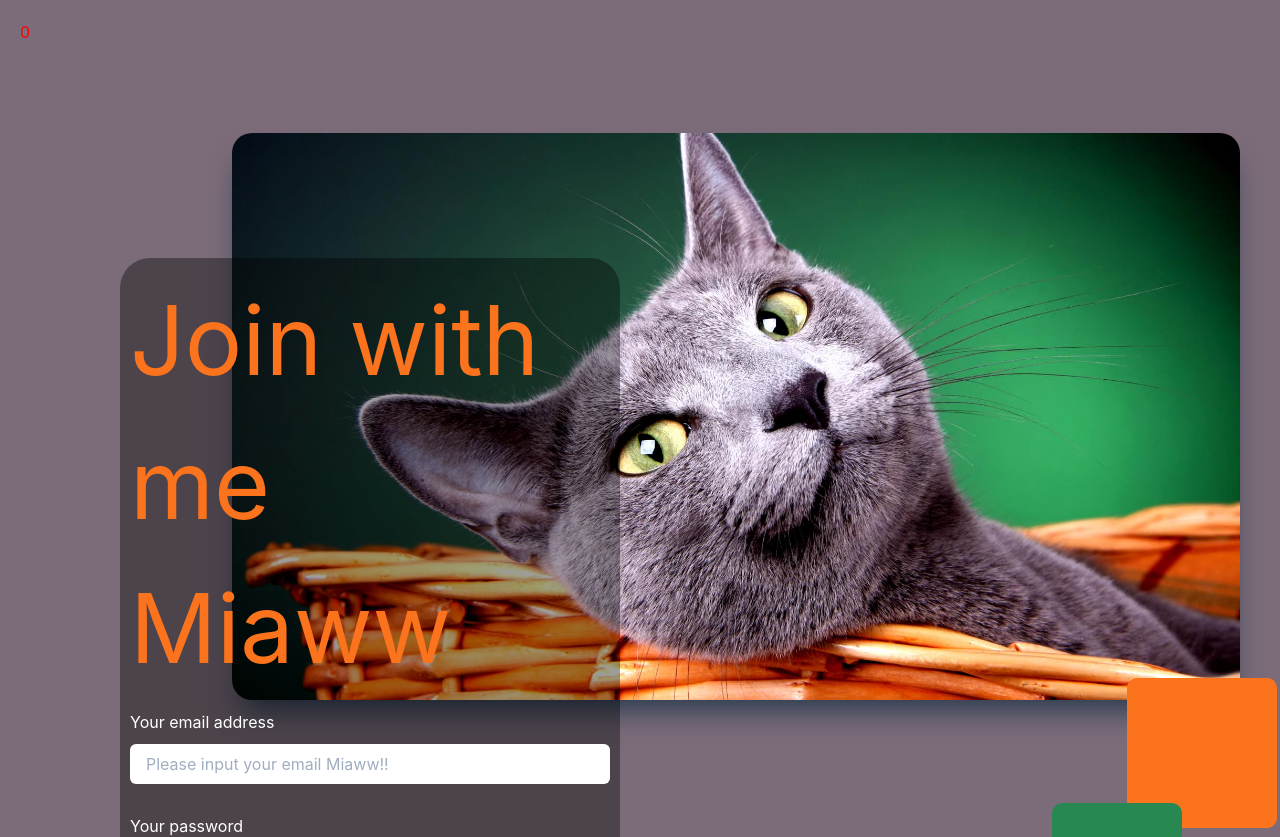
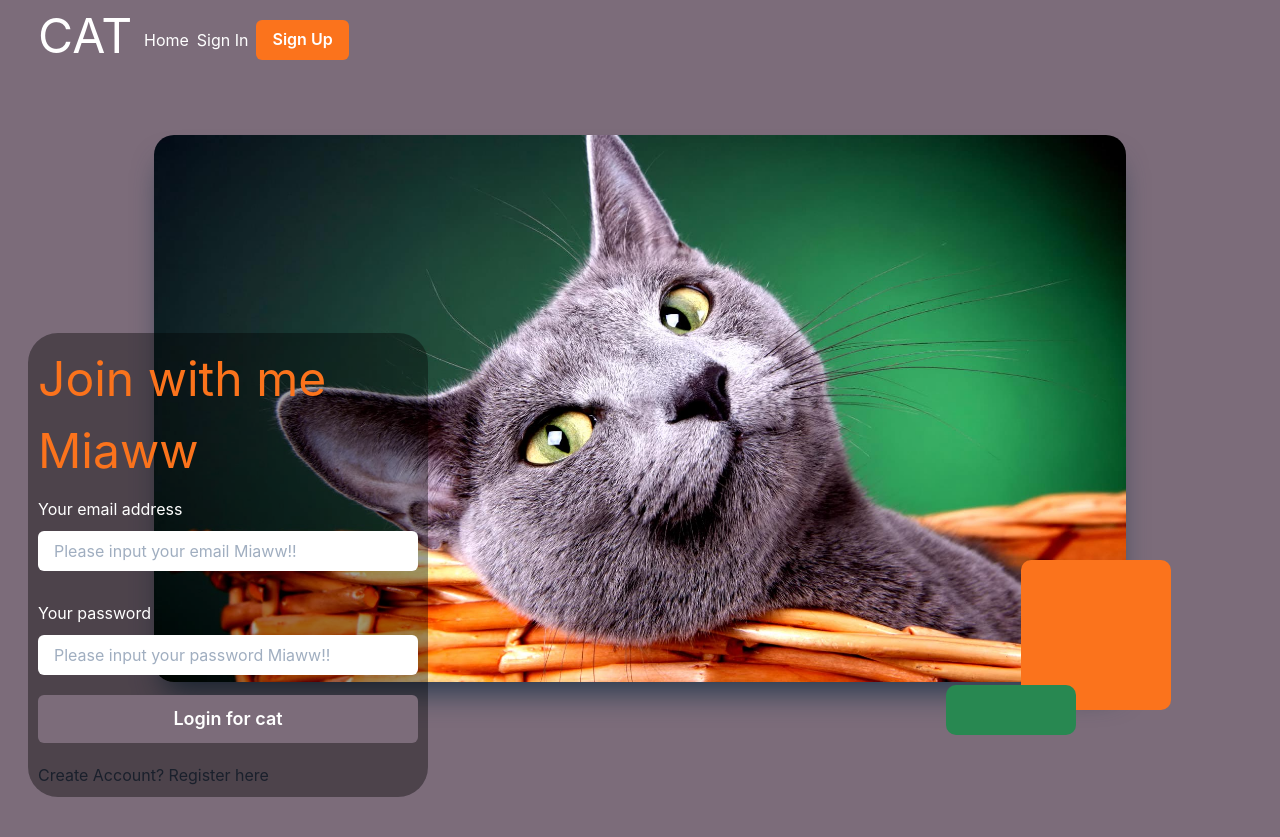
Before and after one commit to putrasatr/phonebook-apps, a React (Create React App) app in the folder client/: page / in a window 1280 px wide. Shown: the top 837 px of the page. Built offline with nearby package versions, Linux system fonts and the light colour scheme.

Commit message:
Navbar build view

```diff
--- a/client/src/containers/Layouts/index.js
+++ b/client/src/containers/Layouts/index.js
@@ -1,12 +1,16 @@
 import React from "react";
-import { Stack } from "@chakra-ui/react";
+import { Stack, Container, Center } from "@chakra-ui/react";
 import Navbar from "containers/Navbar";
 
 const Layout = ({ children }) => {
   return (
-    <Stack bg="primary.main">
+    <Stack bg="primary.main" w="100%">
       <Navbar />
-      {children}
+      <Center flex="1" overflow="hidden">
+        <Container maxW="container.lg" position="relative">
+          {children}
+        </Container>
+      </Center>
     </Stack>
   );
 };
--- a/client/src/containers/Navbar/index.js
+++ b/client/src/containers/Navbar/index.js
@@ -1,34 +1,38 @@
 import React, { useRef } from "react";
-import { Box, Text } from "@chakra-ui/react";
-import styled from "styled-components";
+import { Box, Text, Container, HStack, Button } from "@chakra-ui/react";
 import useScrollWindow from "hooks/useScrollWindow";
 
 const Navbar = () => {
   const target = useRef(null);
   const pageYOffset = useScrollWindow();
-  const isScroll = pageYOffset >= 65;
+  const isScroll = pageYOffset >= 67;
   return (
-    <Container>
     <Box
-        flex="1"
+      w="100%"
+      position="sticky"
+      top="0"
+      zIndex="999"
+      height="67px"
       bg={isScroll ? "transparent.b.bold" : "primary.main"}
       transition="all 0.3s ease-in-out;"
-        boxShadow={
-          isScroll ? "rgba(0, 0, 0, 0.45) 0px 25px 20px -20px;" : "none"
-        }
+      boxShadow={isScroll ? "rgba(0, 0, 0, 0.45) 0px 25px 20px -20px;" : "none"}
       ref={target}
+      color="white"
       padding="20px 20px;"
     >
-        <Text>{pageYOffset}</Text>
+      <Container maxW="container.lg" position="relative">
+        <Text fontSize="3pc" position="absolute" top="-20px" left="-90px">
+          CAT
+        </Text>
+        <HStack>
+          <Text>Home</Text>
+          <Text>Sign In</Text>
+          <Button variant="primary" bg="tersier.main">Sign Up</Button>
+          <Text></Text>
+        </HStack>
+      </Container>
     </Box>
-    </Container>
   );
 };
-const Container = styled.div`
-  position: sticky;
-  top: 0;
-  z-index: 999;
-  height: 65px;
-  color: red;
-`;
+
 export default Navbar;
--- a/client/src/pages/Auth/container.js
+++ b/client/src/pages/Auth/container.js
@@ -10,7 +10,7 @@ const Auth = () => {
   return (
     <Stack flex="1" p="10px">
       <Box
-        w="80%"
+        w="100%"
         h="700px"
         marginLeft="auto"
         mr="30px"
@@ -24,7 +24,7 @@ const Auth = () => {
           borderRadius="20px"
           boxShadow="rgb(38, 57, 77) 0px 20px 30px -10px"
         />
-        <Box bottom="-20px" right="-12px" position="absolute" flex="1">
+        <Box bottom="100px" right="-20px" position="absolute" flex="1">
           <Box position="relative" h="300px" w="300px">
             <Box
               w="150px"
@@ -51,13 +51,13 @@ const Auth = () => {
       <Box
         position="absolute"
         top="250px"
-        left="120px"
-        w="500px"
+        left="-100px"
+        w="400px"
         bg="transparent.b.md"
         p="10px"
         borderRadius="30px"
       >
-        <Text fontSize="6pc" color="tersier.main">
+        <Text fontSize="3pc" color="tersier.main">
           Join with me Miaww
         </Text>
         <Login />
```
Lines whose indentation alone changed are shown as unchanged.
